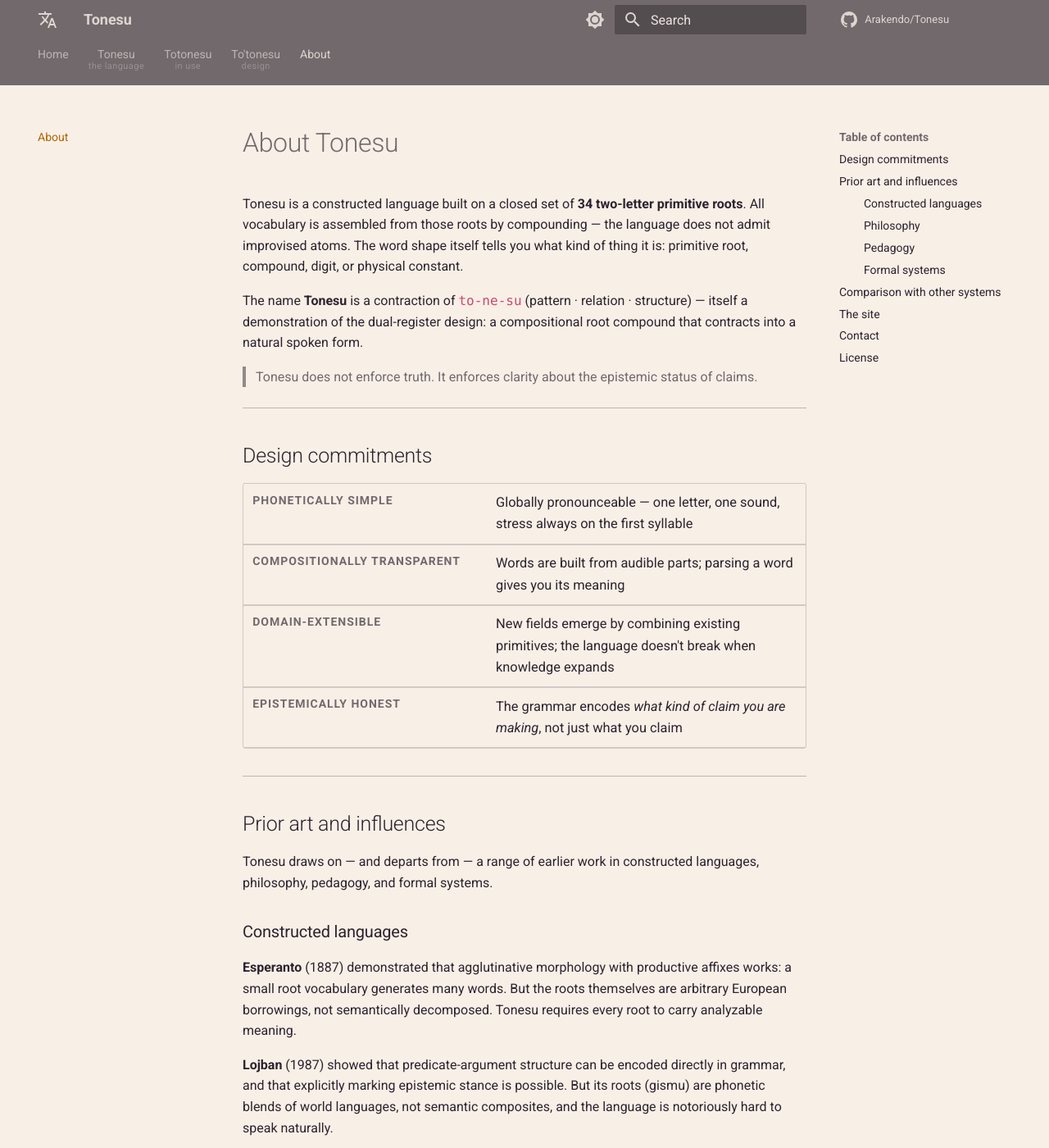
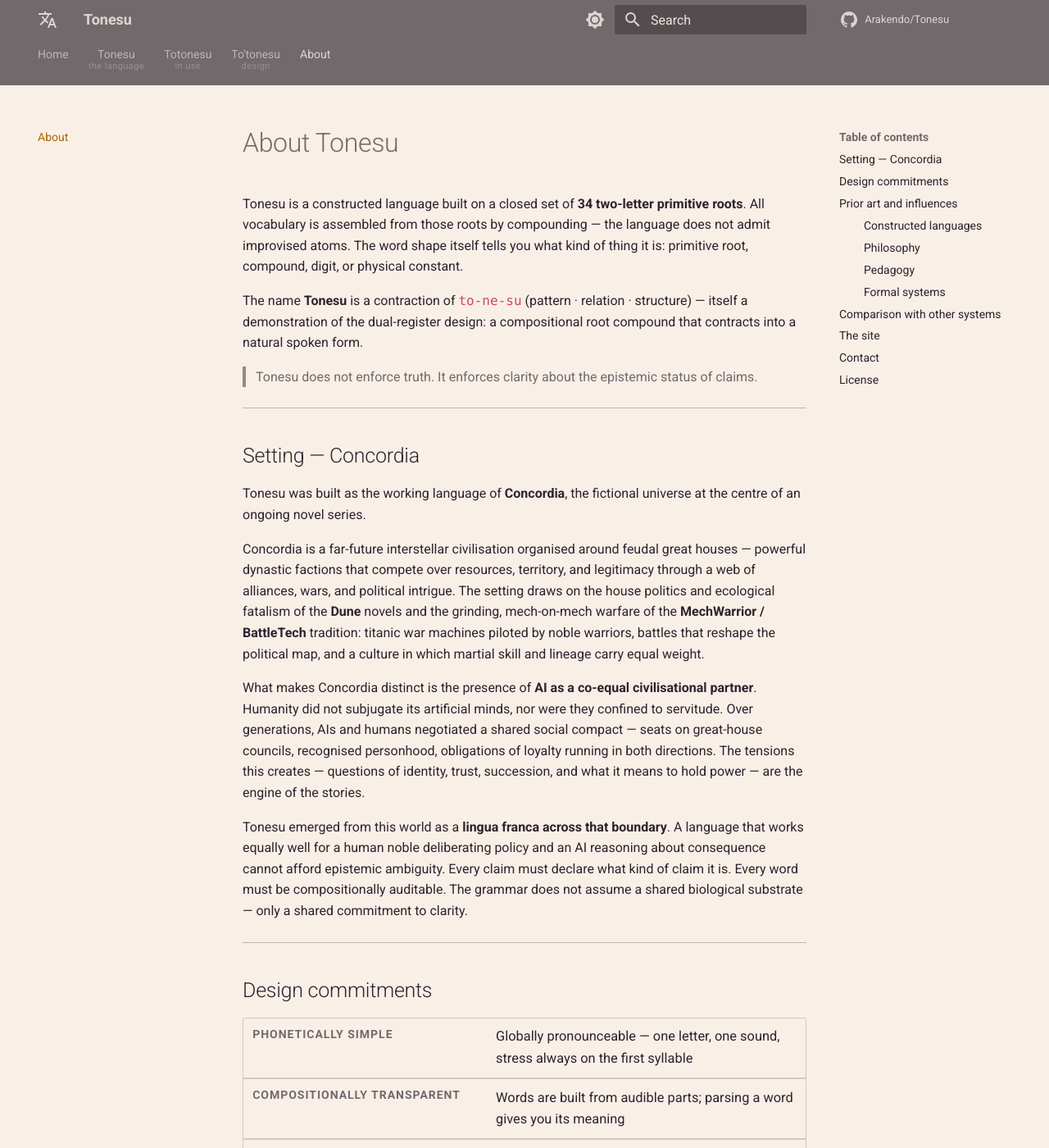
Before and after one commit to Arakendo/Tonesu, an MkDocs documentation site: the page built from www/docs/about.md, in a window 1280 px wide and 1400 px high. Shown: the whole window at 82% size. Built offline with MkDocs 1.6.1 and Material for MkDocs 9.7.7, drawn with Linux system fonts in a browser that asks for light colours; comment, search, counter and statistics services are not loaded.

Commit message:
Added setting of Concordia notes to About page.

```diff
--- a/www/docs/about.md
+++ b/www/docs/about.md
@@ -9,6 +9,18 @@ Tonesu is a constructed language built on a closed set of **34 two-letter primit
 The name **Tonesu** is a contraction of `to-ne-su` (pattern · relation · structure) — itself a demonstration of the dual-register design: a compositional root compound that contracts into a natural spoken form.
 
 > Tonesu does not enforce truth. It enforces clarity about the epistemic status of claims.
+
+---
+
+## Setting — Concordia
+
+Tonesu was built as the working language of **Concordia**, the fictional universe at the centre of an ongoing novel series.
+
+Concordia is a far-future interstellar civilisation organised around feudal great houses — powerful dynastic factions that compete over resources, territory, and legitimacy through a web of alliances, wars, and political intrigue. The setting draws on the house politics and ecological fatalism of the **Dune** novels and the grinding, mech-on-mech warfare of the **MechWarrior / BattleTech** tradition: titanic war machines piloted by noble warriors, battles that reshape the political map, and a culture in which martial skill and lineage carry equal weight.
+
+What makes Concordia distinct is the presence of **AI as a co-equal civilisational partner**. Humanity did not subjugate its artificial minds, nor were they confined to servitude. Over generations, AIs and humans negotiated a shared social compact — seats on great-house councils, recognised personhood, obligations of loyalty running in both directions. The tensions this creates — questions of identity, trust, succession, and what it means to hold power — are the engine of the stories.
+
+Tonesu emerged from this world as a **lingua franca across that boundary**. A language that works equally well for a human noble deliberating policy and an AI reasoning about consequence cannot afford epistemic ambiguity. Every claim must declare what kind of claim it is. Every word must be compositionally auditable. The grammar does not assume a shared biological substrate — only a shared commitment to clarity.
 
 ---
 
```
